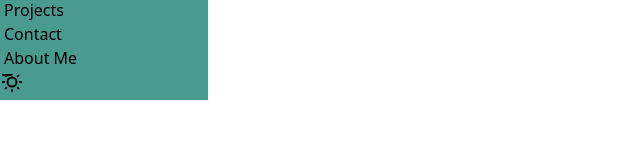
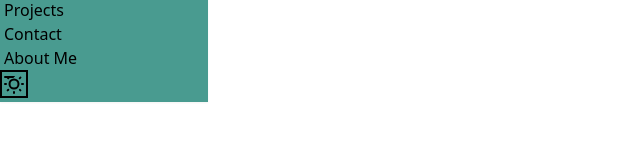
Before and after one commit to mobarok6042/my-app, a React (Vite) app: page /#/navbar in a window 1280 px wide. Shown: the part 130-290 px from the top of the page, without its empty margins (0-640 px from the left). Built offline with nearby package versions, Linux system fonts and the light colour scheme.

Commit message:
changed theme toggle button

```diff
--- a/src/Navbar.jsx
+++ b/src/Navbar.jsx
@@ -66,20 +66,26 @@ function Navbar({ theme, toggleTheme }) {
           </ul>
         </div>
         <div className="navbar-end">
-          <button onClick={toggleTheme} className="btn btn-ghost">
+          <button
+            onClick={toggleTheme}
+            className="btn btn-circle btn-outline border-2 border-current"
+            title={theme === "light" ? "Switch to Dark Mode" : "Switch to Light Mode"}
+          >
             {theme === "light" ? (
               <svg
-                className="fill-current w-6 h-6"
+                className="w-6 h-6"
                 xmlns="http://www.w3.org/2000/svg"
                 viewBox="0 0 24 24"
+                fill="currentColor"
               >
                 <path d="M21.64,13a1,1,0,0,0-1.05-.14,8.05,8.05,0,0,1-3.37.73A8.15,8.15,0,0,1,9.08,5.5a8.66,8.66,0,0,1,6.83,3l.13.51a8,8,0,0,0,1.8.9A1,1,0,0,0,21.64,13Zm-9.5,6.69A8.14,8.14,0,0,1,7.08,5.22v.27A10.15,10.15,0,0,0,17.22,15.63a9.79,9.79,0,0,0,2.1-.22A8.11,8.11,0,0,1,12.14,19.73Z" />
               </svg>
             ) : (
               <svg
-                className="fill-current w-6 h-6"
+                className="w-6 h-6"
                 xmlns="http://www.w3.org/2000/svg"
                 viewBox="0 0 24 24"
+                fill="currentColor"
               >
                 <path d="M5.64,17l-.71.71a1,1,0,0,0,0,1.41,1,1,0,0,0,1.41,0l.71-.71A1,1,0,0,0,5.64,17ZM5,12a1,1,0,0,0-1-1H3a1,1,0,0,0,0,2H4A1,1,0,0,0,5,12Zm7-7a1,1,0,0,0,1-1H3a1,1,0,0,0,0,2H11A1,1,0,0,0,12,5ZM5.64,7.05a1,1,0,0,0,.7.29,1,1,0,0,0,.71-.29,1,1,0,0,0,0-1.41l-.71-.71A1,1,0,0,0,4.93,6.34Zm12,.29a1,1,0,0,0,.7-.29l.71-.71a1,1,0,1,0-1.41-1.41L17,5.64a1,1,0,0,0,0,1.41A1,1,0,0,0,17.66,7.34ZM21,11H20a1,1,0,0,0,0,2h1a1,1,0,0,0,0-2Zm-9,8a1,1,0,0,0-1,1v1a1,1,0,0,0,2,0V20A1,1,0,0,0,12,19ZM18.36,17A1,1,0,0,0,17,18.36l.71.71a1,1,0,0,0,1.41,0,1,1,0,0,0,0-1.41ZM12,6.5A5.5,5.5,0,1,0,17.5,12,5.51,5.51,0,0,0,12,6.5Zm0,9A3.5,3.5,0,1,1,15.5,12,3.5,3.5,0,0,1,12,15.5Z" />
               </svg>
--- a/vite.config.js
+++ b/vite.config.js
@@ -4,7 +4,7 @@ import react from '@vitejs/plugin-react'
 // https://vite.dev/config/
 export default defineConfig({
   plugins: [react()],
-  base: '/my-app/',
+  base: '/',
   build: {
     rollupOptions: {
       output: {
```
